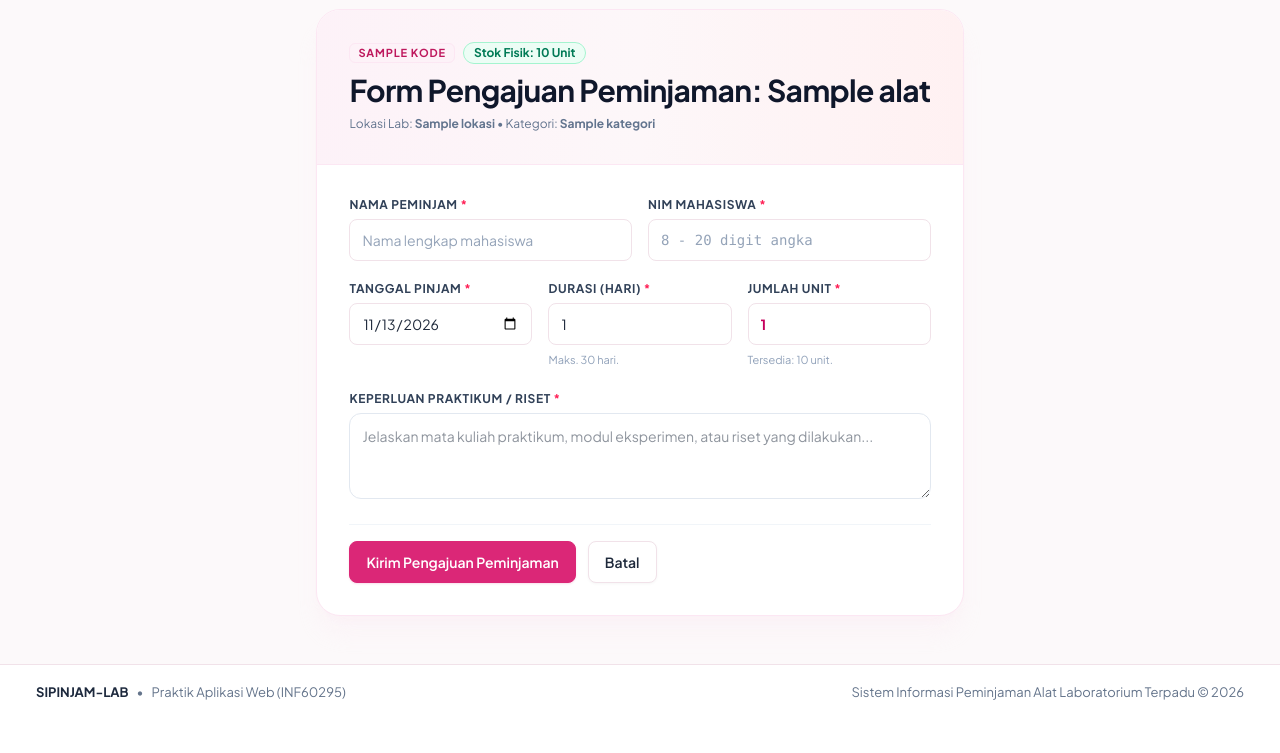
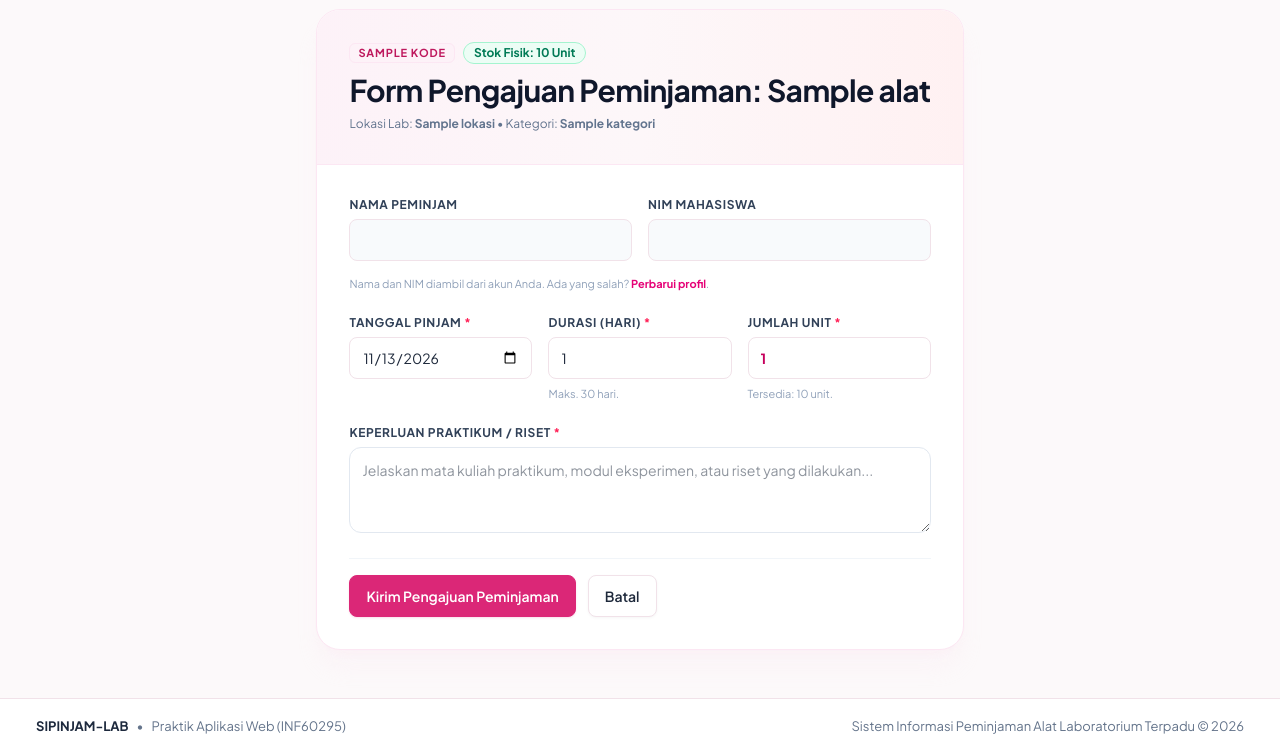
Before and after one commit to rafafadhilah7-lab/praktik-aplikasi-web, a Laravel app: template sipinjam-lab/resources/views/pages/form-pinjam.blade.php in a window 1280 px wide. Shown: the part 175-928 px from the top of the page. Before the commit the page ends 875 px from the top, so only its background shows below. Run offline with Laravel 12, Linux system fonts and the light colour scheme; the template is opened without the code that fills it: most values are stand-ins (such as "Sample title", 1, 10 or a date in 2020); style sheets or scripts are compiled from the project's sources.

Commit message:
fix: ambil nama dan NIM peminjam dari akun login

```diff
--- a/sipinjam-lab/resources/views/pages/form-pinjam.blade.php
+++ b/sipinjam-lab/resources/views/pages/form-pinjam.blade.php
@@ -47,38 +47,37 @@
       @csrf
 
       <div class="grid grid-cols-1 sm:grid-cols-2 gap-4">
-        <!-- Nama Peminjam -->
+        <!-- Nama Peminjam (otomatis dari akun, tidak dikirim lewat form) -->
         <div>
           <label for="nama_peminjam" class="block text-xs font-bold uppercase tracking-wider text-slate-700 mb-1.5">
-            Nama Peminjam <span class="text-rose-500">*</span>
+            Nama Peminjam
           </label>
           <input type="text"
                  id="nama_peminjam"
-                 name="nama_peminjam"
-                 value="{{ old('nama_peminjam', Auth::user()->name ?? '') }}"
-                 maxlength="100"
-                 required
-                 placeholder="Nama lengkap mahasiswa"
-                 class="field-input">
+                 value="{{ $user->name }}"
+                 readonly
+                 tabindex="-1"
+                 class="field-input bg-slate-50 text-slate-600 cursor-not-allowed">
         </div>
 
-        <!-- NIM -->
+        <!-- NIM (otomatis dari akun, tidak dikirim lewat form) -->
         <div>
           <label for="nim" class="block text-xs font-bold uppercase tracking-wider text-slate-700 mb-1.5">
-            NIM Mahasiswa <span class="text-rose-500">*</span>
+            NIM Mahasiswa
           </label>
           <input type="text"
                  id="nim"
-                 name="nim"
-                 value="{{ old('nim', Auth::user()->nim ?? '') }}"
-                 inputmode="numeric"
-                 pattern="[0-9]{8,20}"
-                 maxlength="20"
-                 required
-                 placeholder="8 - 20 digit angka"
-                 class="field-input font-mono">
+                 value="{{ $user->nim }}"
+                 readonly
+                 tabindex="-1"
+                 class="field-input font-mono bg-slate-50 text-slate-600 cursor-not-allowed">
         </div>
       </div>
+
+      <p class="-mt-2 text-[11px] text-slate-400">
+        Nama dan NIM diambil dari akun Anda.
+        Ada yang salah? <a href="{{ route('profil.edit') }}" class="font-bold text-pink-600 hover:text-pink-700">Perbarui profil</a>.
+      </p>
 
       <div class="grid grid-cols-1 sm:grid-cols-3 gap-4">
         <!-- Tanggal Pinjam -->
```
Also changed, not shown: sipinjam-lab/app/Http/Controllers/AlatController.php (+40 -18 lines).
